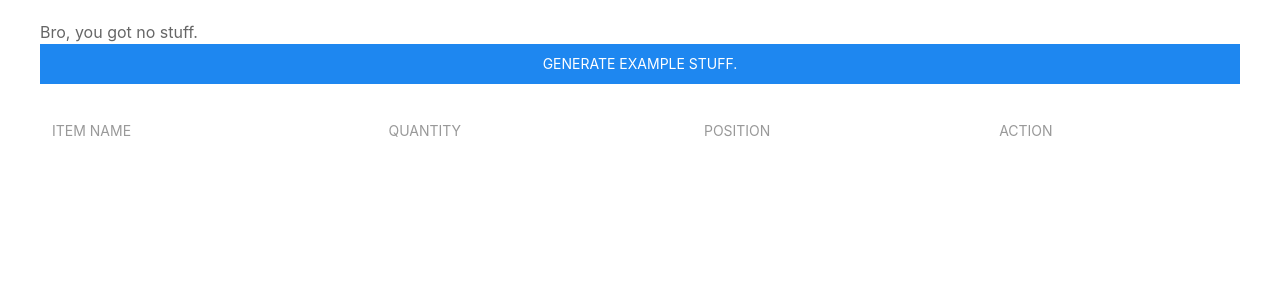
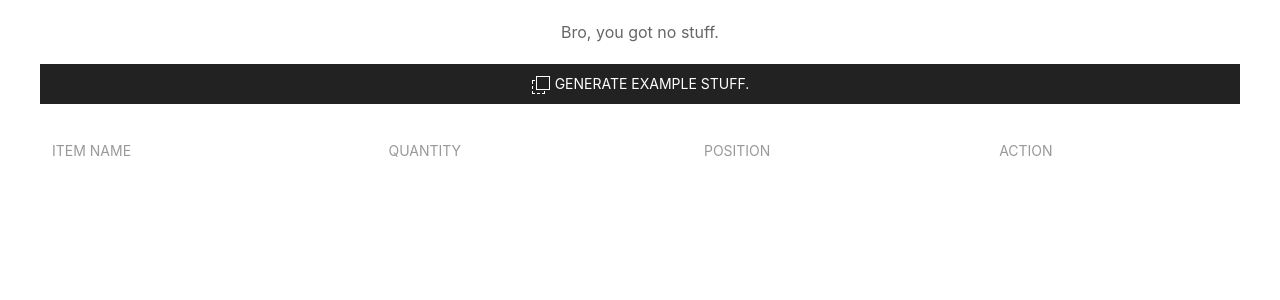
Before and after one commit to wurmmatthias/stuff, a PHP site: page /stuff/ in a window 1280 px wide. Shown: the part 80-380 px from the top of the page. Run offline with PHP 8.4, Linux system fonts and the light colour scheme; data that the repository does not hold is empty; some libraries are stand-ins or nearby versions.

Commit message:
experimental stuff

```diff
--- a/index.php
+++ b/index.php
@@ -22,7 +22,6 @@ include "db.php";
 	<nav class="uk-navbar-container uk-margin" uk-navbar>
     <div class="uk-navbar-left">
         <a class="uk-navbar-item uk-logo" href="#">Stuff</a>
-
         <ul class="uk-navbar-nav">
             <li>
                 <a href="#" uk-toggle="target: #add-modal">
@@ -91,13 +90,14 @@ include "db.php";
 										echo "</tr>";
 						    }
 						} else {
-						    echo "Bro, you got no stuff.<br> <a class='uk-button uk-button-primary uk-width-1-1' href='add.php?name=Macbook Air&quantity=12&position=Storage'>Generate example stuff.</a>";
+						    echo "<p style='text-align:center;'>Bro, you got no stuff.</p>";
+								echo "<a uk-tooltip='title: Generates example structure to get you started quickly.; pos: bottom' class='uk-button uk-button-secondary uk-width-1-1' href='add.php?name=Macbook Air&quantity=12&position=Storage'>
+								<span uk-icon='icon: move'></span> Generate example stuff.</a>";
 						}
 						$conn->close();
 						?>
 					</tbody>
 			</table>
-
 		</div>
 
 <div id="add-modal" uk-modal>
```
